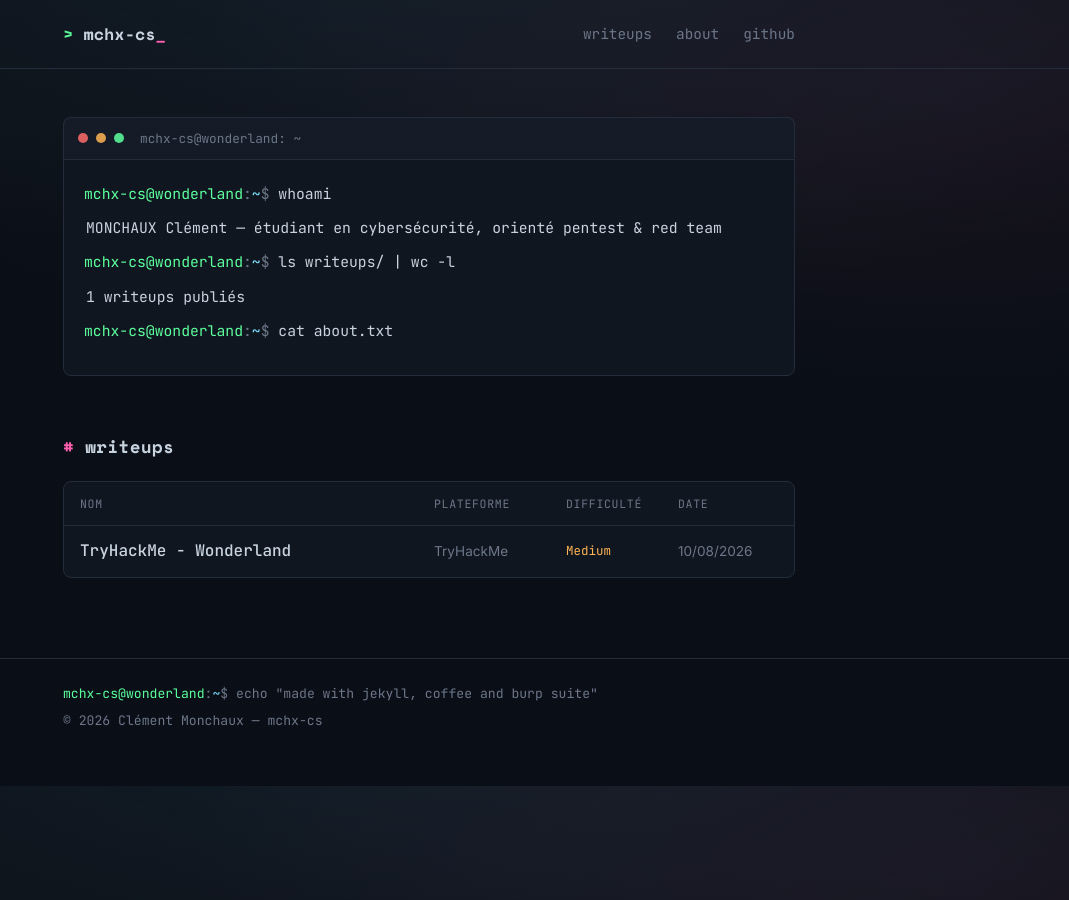
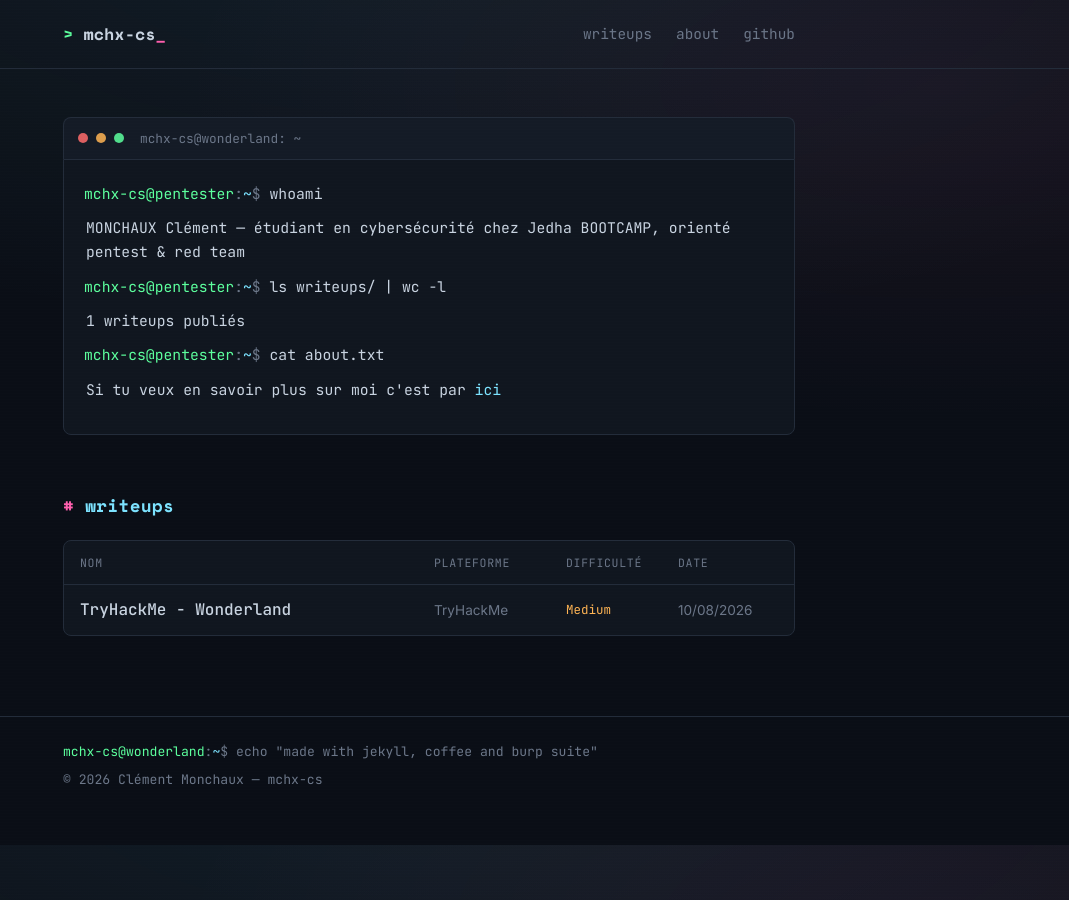
Before and after one commit to mchx-cs/mchx-cs.github.io, a Jekyll site: the page built from index.html, in a window 1280 px wide. Shown: the whole page, without its empty margins (211-1280 px from the left). Built offline with Jekyll 4.4.1, drawn with Linux system fonts in a browser that asks for light colours.

Commit message:
Update index.html

```diff
--- a/index.html
+++ b/index.html
@@ -8,11 +8,12 @@
     <span class="terminal-title">mchx-cs@wonderland: ~</span>
   </div>
   <div class="terminal-body hero-body" id="boot-terminal">
-    <p><span class="prompt">mchx-cs@wonderland</span><span class="colon">:</span><span class="path">~</span><span class="dollar">$</span> <span class="typed" data-text="whoami"></span></p>
-    <p class="output" data-reveal>MONCHAUX Clément — étudiant en cybersécurité, orienté pentest &amp; red team</p>
-    <p><span class="prompt">mchx-cs@wonderland</span><span class="colon">:</span><span class="path">~</span><span class="dollar">$</span> <span class="typed" data-text="ls writeups/ | wc -l"></span></p>
+    <p><span class="prompt">mchx-cs@pentester</span><span class="colon">:</span><span class="path">~</span><span class="dollar">$</span> <span class="typed" data-text="whoami"></span></p>
+    <p class="output" data-reveal>MONCHAUX Clément — étudiant en cybersécurité chez Jedha BOOTCAMP, orienté pentest &amp; red team</p>
+    <p><span class="prompt">mchx-cs@pentester</span><span class="colon">:</span><span class="path">~</span><span class="dollar">$</span> <span class="typed" data-text="ls writeups/ | wc -l"></span></p>
     <p class="output" data-reveal>{{ site.posts | size }} writeups publiés</p>
-    <p><span class="prompt">mchx-cs@wonderland</span><span class="colon">:</span><span class="path">~</span><span class="dollar">$</span> <span class="typed typed-cursor" data-text="cat about.txt"></span></p>
+    <p><span class="prompt">mchx-cs@pentester</span><span class="colon">:</span><span class="path">~</span><span class="dollar">$</span> <span class="typed typed-cursor" data-text="cat about.txt"></span></p>
+    <p class="output" data-reveal>Si tu veux en savoir plus sur moi c'est par <a href="about.html">ici</p>
   </div>
 </section>
 
```
